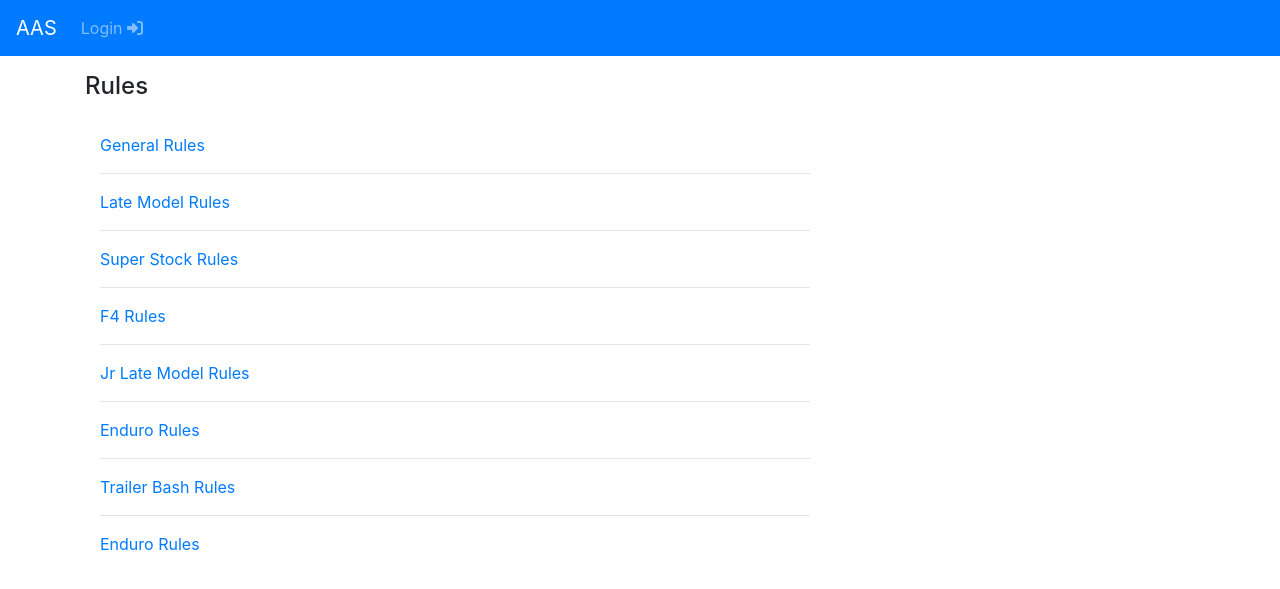
After one commit to goldenst/aasdjango, a Django app: page /rules/ in a window 1280 px wide. The commit adds this page. Shown: the top 589 px of the page. Run offline with Django 3.2, Linux system fonts and the light colour scheme; some libraries are stand-ins or nearby versions.

Commit message:
rules page

```diff
--- a/aasatek/aasatek/urls.py
+++ b/aasatek/aasatek/urls.py
@@ -6,12 +6,14 @@ from django.urls import path, include
 
 
 
-from aasatek.views import home_page, navar, login_page, register_page
+from aasatek.views import home_page, navar, login_page, register_page, RulesView
 
 urlpatterns = [
     path('', home_page, name='home'),
     path('login/', login_page, name='login'),
+    path('rules/', RulesView, name='rules'),
     path('register/', register_page, name='register'),
+    path('cars/', include('car.urls', namespace='car')),
     path('saftey/', include('saftey.urls', namespace='saftey')),
     path('scales/', include('scales.urls', namespace='scales')),
     path('admin/', admin.site.urls),
--- a/aasatek/aasatek/views.py
+++ b/aasatek/aasatek/views.py
@@ -61,3 +61,7 @@ def register_page(request):
         new_user = User.objects.create_user(username, email, password)
         print(new_user)
     return render(request, 'auth/register.html', context)
+
+
+def RulesView(request):
+    return render (request, 'layout/rules.html', {})
--- a/aasatek/car/urls.py
+++ b/aasatek/car/urls.py
@@ -0,0 +1,11 @@
+from django.urls import path
+from car import views
+
+app_name = 'car'
+
+urlpatterns = [
+    path('', views.CarsListView.as_view(), name='list'),
+    path('create/', views.CarsCreateView.as_view(), name='create'),
+    path('<pk>/', views.CarsDetailView.as_view(), name='detail'),
+    path('update/<pk>/', views.CarsUpdateView.as_view(), name='update')
+]
--- a/aasatek/templates/layout/navbar.html
+++ b/aasatek/templates/layout/navbar.html
@@ -1,8 +1,9 @@
 
 {% url 'home' as home_url %}
-{% url 'cars:list' as cars_url %}
+{% url 'car:list' as cars_url %}
 {% url 'saftey:list' as saftey_url %}
 {% url 'scales:list' as scales_url %}
+{% url 'rules' as rules_url %}
 {% url 'login' as login_url %}
 
   <nav class="navbar navbar-expand-lg navbar-dark bg-primary">
@@ -23,6 +24,9 @@
         <li class="nav-item {% if request.path == scales_url %}active{% endif %}">
           <a class="nav-link" href="{{ scales_url}}">Scales <i class="fas fa-balance-scale"></i></a>
         </li>
+        <li class="nav-item {% if request.path == rules_url %}active{% endif %}">
+          <a class="nav-link" href="{{ rules_url}}">Rules <i class="fas fa-ruler-combined"></i></a>
+        </li>
         <li class="nav-item {% if request.path == login_url %} active {% endif %}">
           <a class="nav-link" href="{{ login_url }}">Log Out <i class="fas fa-sign-out-alt"></i></a>
         </li>
--- /dev/null
+++ b/aasatek/templates/layout/rules.html
@@ -0,0 +1,32 @@
+{% extends 'base.html' %}
+{% load static %}
+
+{% block content %}
+<div class="container my-3">
+  <h4>Rules</h4>
+  <br>
+
+  <div class="col-md-8">
+    <a href="http://www.allamericanspeedway.com/wp-content/uploads/2019/12/2019_aas_general_rules.pdf">General Rules</a>
+    <hr>
+    <a href="http://www.allamericanspeedway.com/wp-content/uploads/2020/02/2020-AAS-Lm-rules.pdf">Late Model Rules</a>
+    <hr>
+    <a href="http://www.allamericanspeedway.com/wp-content/uploads/2019/12/2020-AAS-Super-stock-rules.pdf">Super Stock
+      Rules</a>
+    <hr>
+    <a href="http://www.allamericanspeedway.com/wp-content/uploads/2019/12/2020-AAS-F4-rules.pdf">F4 Rules</a>
+    <hr>
+    <a href="http://www.allamericanspeedway.com/wp-content/uploads/2020/02/2020-AAS-Jr.-Lm-rules.pdf">Jr Late Model
+      Rules</a>
+    <hr>
+    <a href="http://www.allamericanspeedway.com/wp-content/uploads/2019/12/2020-AAS-Enduro-rules.pdf">Enduro Rules</a>
+    <hr>
+    <a href="http://www.allamericanspeedway.com/wp-content/uploads/2019/12/2020-AAS-Trailer-race-rules.pdf">Trailer Bash
+      Rules</a>
+    <hr>
+    <a href="http://www.allamericanspeedway.com/wp-content/uploads/2020/03/2020-AAS-UTV-rules.pdf">Enduro Rules</a>
+  </div>
+</div>
+
+
+{% endblock %}
```
Also changed, not shown: aasatek/car/forms.py (+7 -0 lines), aasatek/car/templates/car/car_list.html (added, +10 -0 lines), aasatek/car/views.py (+29 -2 lines), aasatek/car/templates/car/car_create.html (added), aasatek/car/templates/car/car_detail.html (added).
